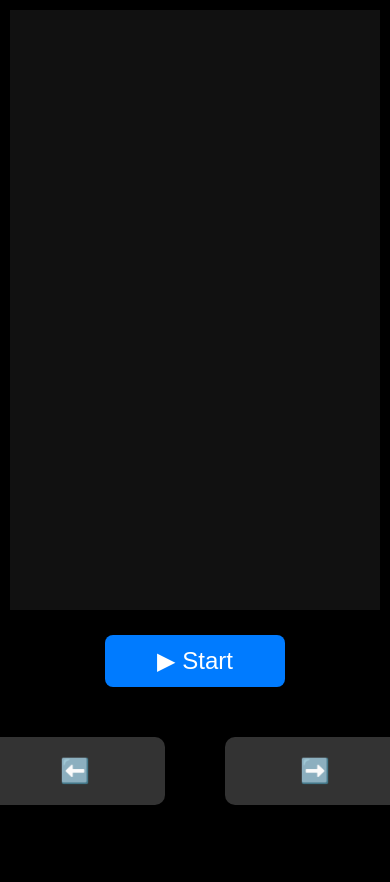
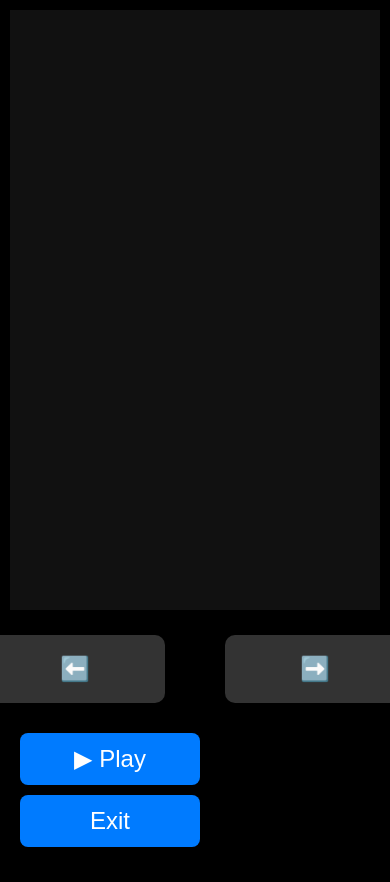
Before and after one commit to Taruns888/Space-Invader-responsive, a plain HTML site: page index.html in a window 390 px wide. Shown: the top 882 px of the page. Before the commit the page ends 844 px from the top, so only its background shows below. Drawn offline with Linux system fonts and the light colour scheme.

Commit message:
Update index.html
Added Exit button on mobile screen. comment out the 49th line so that the button would be visible on the mobile screen after start.

```diff
--- a/index.html
+++ b/index.html
@@ -29,14 +29,15 @@
     </div>
   </div>
 
-<!-- Mobile Start Button -->
-  <div class="mobile-play">
-    <button id="mobilePlayButton">▶ Start</button>
-  </div>
-
   <div class="touch-controls">
     <button id="leftBtn">⬅️</button>
     <button id="rightBtn">➡️</button>
+  </div>
+
+<!-- Mobile Start Button -->
+  <div class="mobile-play">
+    <button id="mobilePlayButton">▶ Play</button>
+    <button id="exitButtonMobile">Exit</button>
   </div>
 
   <script>
@@ -45,7 +46,7 @@
       if (playBtn) {
         playBtn.click(); // Simulates desktop play button
       }
-      this.style.display = 'none'; // Hide mobile button after start
+      // this.style.display = 'none'; // Hide mobile button after start
     });
   </script>
 
```
